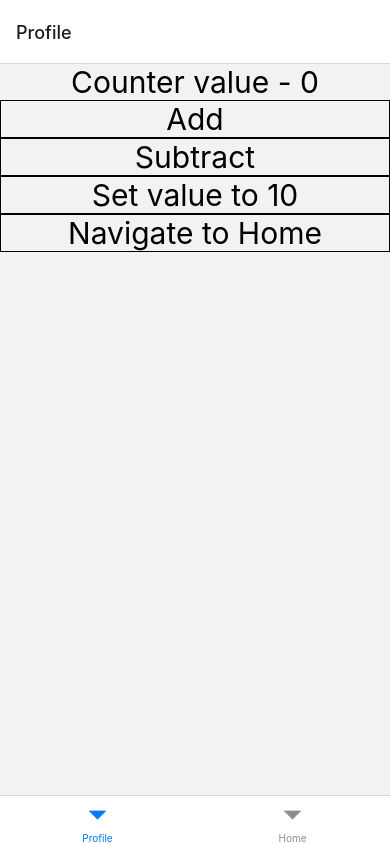
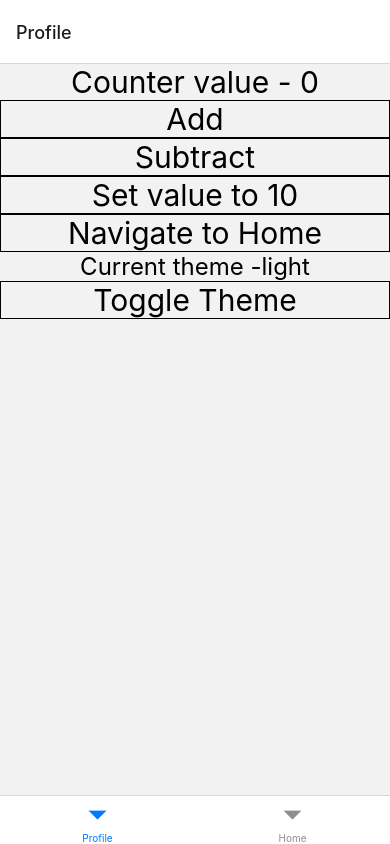
Before and after one commit to neel132/react-native-training, a React Native app: screen / in a window 390 px wide. Built offline with nearby package versions, Linux system fonts and the light colour scheme.

Commit message:
use context example

```diff
--- a/App.js
+++ b/App.js
@@ -1,19 +1,27 @@
-import React from 'react';
+import React, {createContext, useState} from 'react';
 import { NavigationContainer } from '@react-navigation/native';
 import { createNativeStackNavigator } from '@react-navigation/native-stack';
 import NavigationKeys from './src/navigation/keys';
 import Tabs from './src/navigation/TabNavigator';
-import { Provider } from 'react-redux';
+import { Provider, useSelector } from 'react-redux';
 import { persistor, store } from './src/store/configureStore';
 import { PersistGate } from 'redux-persist/integration/react';
 // import Profile from './src/screens/Profile/Profile.class';
-
+export const ThemeContext = createContext(null);
 const Stack = createNativeStackNavigator();
-
 const App = () => {
+  const [theme, setTheme] = useState('light');
+  const changeTheme = () => {
+    let changeThemeTo = "light";
+    if(theme === 'light') {
+      changeThemeTo = "dark"
+    }
+    setTheme(changeThemeTo)
+  }
   return (
     <Provider store={store}>
       <PersistGate loading={null} persistor={persistor}>
+        <ThemeContext.Provider value={{theme, changeTheme}}>
           <NavigationContainer>
             <Stack.Navigator
               screenOptions={{
@@ -23,6 +31,7 @@ const App = () => {
               <Stack.Screen name={NavigationKeys.tabs} component={Tabs} />
             </Stack.Navigator>
           </NavigationContainer>
+        </ThemeContext.Provider>
       </PersistGate>
     </Provider>
   )
--- a/src/screens/Home/Home.js
+++ b/src/screens/Home/Home.js
@@ -1,12 +1,15 @@
-import React, { useEffect, useState } from 'react';
+import React, { useContext, useEffect, useState } from 'react';
 import { FlatList, Text, View } from 'react-native';
 import { HomeStyles as styles } from './Home.style';
 import { getEmployeeData } from '../../server_apis/employee_apis';
 import { useSelector } from 'react-redux';
+import { ThemeContext } from '../../../App';
 
 const Home = () => {
 	const [employeeData, setEmployeeData] = useState([]);
 	const {value} = useSelector(state => state.counter);
+	// const theme = useContext(ThemeContext);
+	// console.log("Value of Theme Context on Home Component => ", theme);
 	console.log("Reading Value from Home Component => ", value);
 	useEffect(() => {
 		getEmployeeData().then(employees => {
--- a/src/screens/Profile/Profile.js
+++ b/src/screens/Profile/Profile.js
@@ -1,4 +1,4 @@
-import React, {useState, useEffect} from 'react';
+import React, {useState, useEffect, useContext} from 'react';
 import { SafeAreaView, Text, TouchableOpacity } from 'react-native';
 import Strings from '../../utils/Strings';
 import Button from '../../Components/Button';
@@ -6,6 +6,7 @@ import Counter from '../../Components/Counter';
 import NavigationKeys from '../../navigation/keys';
 import { useDispatch, useSelector } from 'react-redux';
 import { decrementCounter, incrementCounter, setCounter } from '../../reducers/counterReducer';
+import { ThemeContext } from '../../../App';
 
 /*
 
@@ -19,6 +20,8 @@ const Profile = (props) => {
 	const {navigation, route} = props;
 	const {value} = useSelector(state => state.counter);
 	const dispatch = useDispatch();
+	const {theme, changeTheme} = useContext(ThemeContext);
+	console.log("Value of Theme Context => ", theme);
 	console.log("counterFromReducer => ", value);
 	// const [counter, setCounter] = useState(0);
 	/*
@@ -47,6 +50,8 @@ const Profile = (props) => {
 			<Button label={Strings.sub} onPress={onDecrement} />
 			<Button label={Strings.setValue} onPress={setValue} />
 			<Button label={Strings.navigateToHome} onPress={navigateTo} />
+			<Text style={{textAlign: 'center', fontSize: 24,}}>Current theme -{theme}</Text>
+			<Button label={Strings.toggleTheme} onPress={changeTheme} />
 		</SafeAreaView>
 	)
 }
--- a/src/utils/Strings.js
+++ b/src/utils/Strings.js
@@ -4,6 +4,7 @@ const Strings = {
     sub: 'Subtract',
     setValue: 'Set value to 10',
     navigateToHome: 'Navigate to Home',
+    toggleTheme: 'Toggle Theme',
 }
 
 export default Strings;
```
Lines whose indentation alone changed are shown as unchanged.
